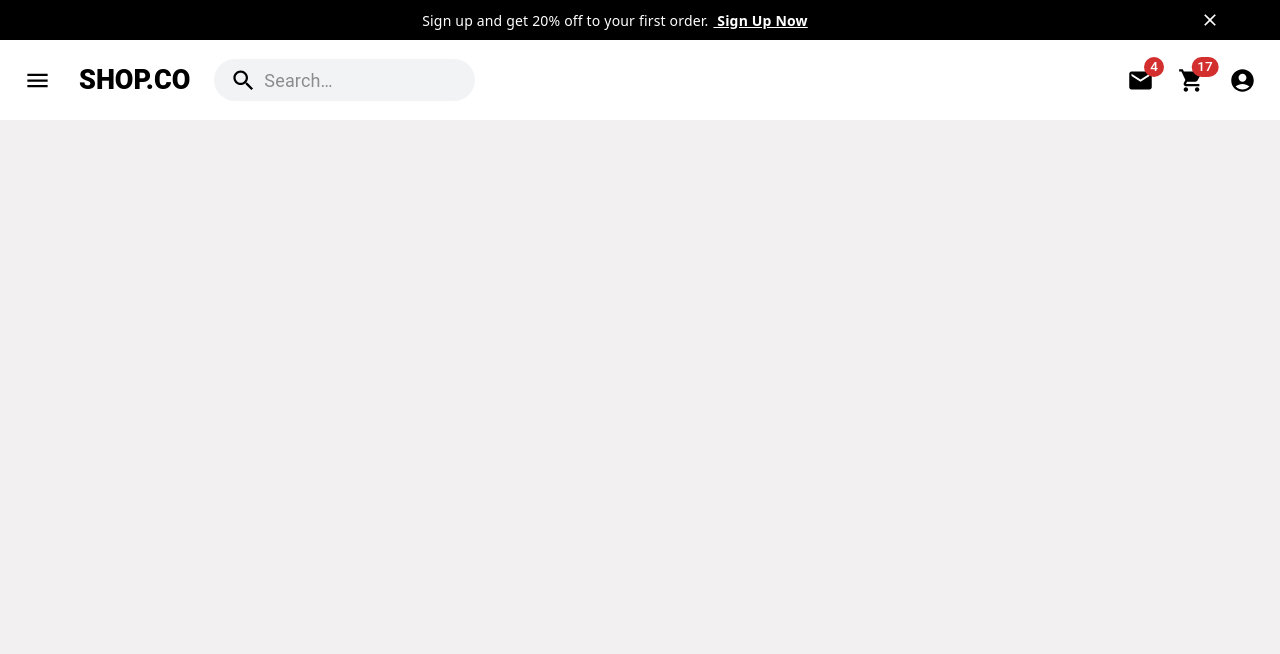
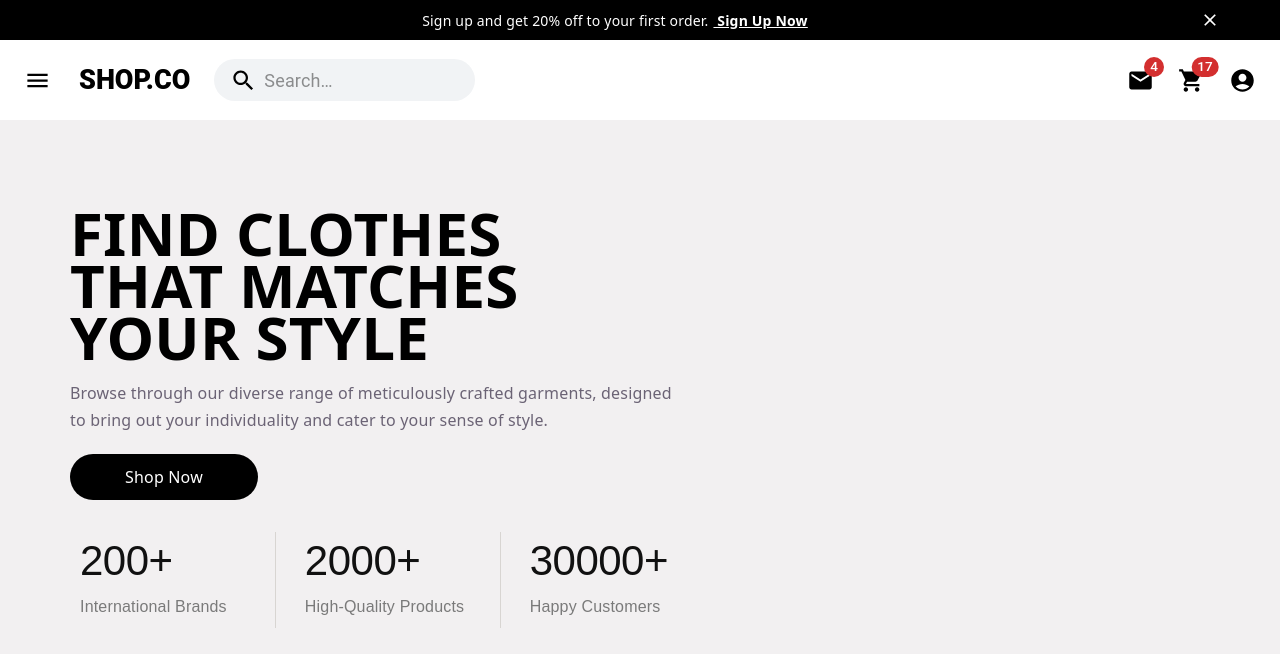
Before and after one commit to NXT-ASAD-CODE/4-backend-frontend-assignment-of-sayalani, a React (Vite) app: page / in a window 1280 px wide. Shown: the top 654 px of the page. Built offline with nearby package versions, Linux system fonts and the light colour scheme.

Commit message:
Making UI Update

```diff
--- a/src/components/LandingPage.jsx
+++ b/src/components/LandingPage.jsx
@@ -1,11 +1,38 @@
 import React from 'react'
 
 function LandingPage() {
-  return (
-    <div className='LandingPage'>
+    return (
+        <div className='LandingPage'>
+            <div className='Text-Section'>
+                <div className="Heading">
+                    <h1>FIND CLOTHES <br /> <br /> THAT MATCHES <br /> <br /> YOUR STYLE</h1>
+                </div>
+                <div className="Paragraph">
+                    <p>Browse through our diverse range of meticulously crafted garments, designed <br /> to bring out your individuality and cater to your sense of style.</p>
+                </div>
+                <div className="ShopNow-btn">
+                    <a href="">Shop Now</a>
+                </div>
+                <div class="stats-bar">
+                    <div class="stat">
+                        <div class="stat-number">200+</div>
+                        <div class="stat-label">International Brands</div>
+                    </div>
+                    <div class="stat">
+                        <div class="stat-number">2000+</div>
+                        <div class="stat-label">High-Quality Products</div>
+                    </div>
+                    <div class="stat">
+                        <div class="stat-number">30000+</div>
+                        <div class="stat-label">Happy Customers</div>
+                    </div>
+                </div>
+            </div>
+            <div className='Image-Section'>
 
-    </div>
-  )
+            </div>
+        </div>
+    )
 }
 
 export default LandingPage
--- a/src/index.css
+++ b/src/index.css
@@ -92,4 +92,75 @@
 .LandingPage{
   background-color: #F2F0F1;
   height: 100vh;
+  display: flex;
 }
+.Text-Section h1{
+  color: black;
+  font-size: 60px;
+  margin-top: 100px;
+  margin-left: 70px;
+  font-weight: 900;
+}
+.Paragraph p{
+  font-size: 16px;
+  margin-top: 30px;
+  margin-left: 70px;
+}
+.ShopNow-btn{
+margin-top: 30px;
+}
+.ShopNow-btn a{
+text-decoration: none;
+color: white;
+background-color: black;
+padding-right:55px;
+padding-left: 55px;
+padding-top:12px;
+padding-bottom:12px;
+margin-left: 70px;
+font-size: 16px;
+border-radius: 25px;
+}
+.stats-bar {
+    background: #F2F0F1;
+    display: flex;
+    align-items: stretch;
+    border-radius: 4px;
+    max-width: 700px;
+    width: 100%;
+    margin-top: 10px;
+    margin-left: 50px;
+  }
+
+  .stat {
+    flex: 1;
+    padding: 40px 30px;
+    position: relative;
+    text-align: left;
+    font-family: Arial, Helvetica, sans-serif;
+  }
+
+  .stat:not(:first-child)::before {
+    content: "";
+    position: absolute;
+    left: 0;
+    top: 20%;
+    bottom: 20%;
+    width: 1px;
+    background: #d8d5d2;
+  }
+
+  .stat-number {
+    font-size: 42px;
+    /* font-weight: 800; */
+    color: #111;
+    line-height: 1;
+    margin-bottom: 12px;
+    letter-spacing: -0.5px;
+  }
+
+  .stat-label {
+    font-size: 16px;
+    color: #7a7a7a;
+    font-weight: 400;
+  }
```
